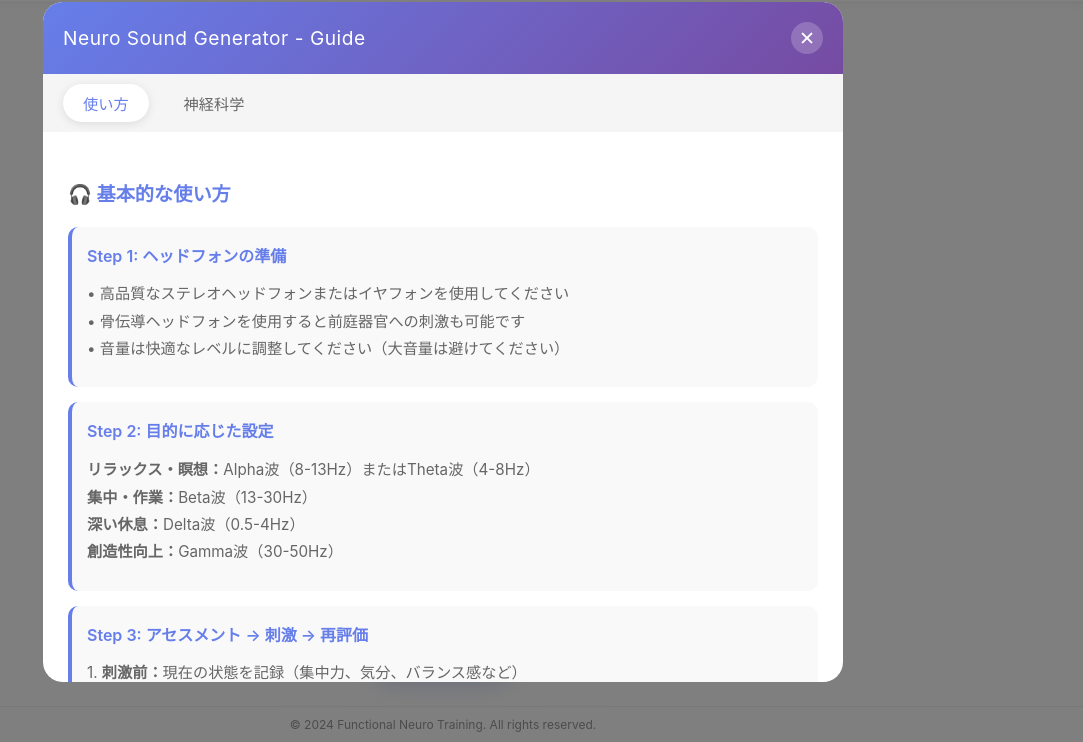
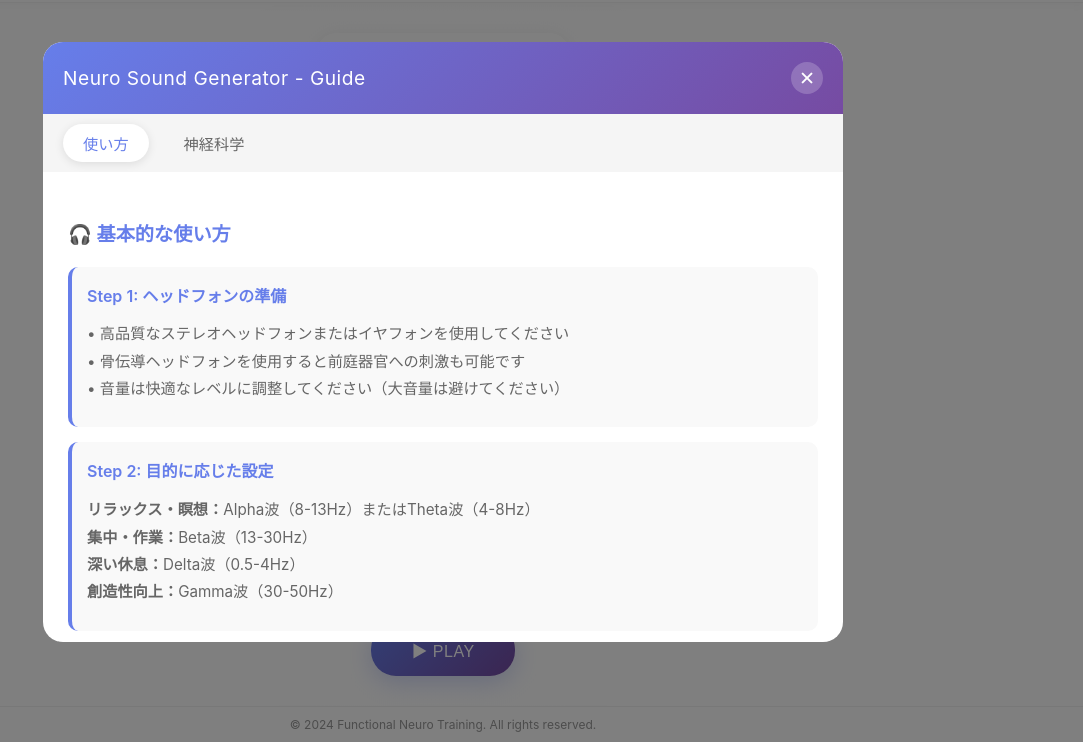
Before and after one commit to hokutomiyazaki-arch/tone-generator, a plain HTML site: page index.html in a window 1280 px wide. Both pictures are taken after a click on the button "ℹ️". Shown: the part 58-800 px from the top of the page, without its empty margins (197-1280 px from the left). Drawn offline with Linux system fonts and the light colour scheme.

Commit message:
Update index.html

```diff
--- a/index.html
+++ b/index.html
@@ -381,11 +381,12 @@
             width: 90%;
             max-width: 800px;
             height: 85%;
+            max-height: 600px;
             border-radius: 20px;
             display: flex;
             flex-direction: column;
+            overflow: hidden;
             position: relative;
-            overflow: hidden;
         }
 
         .info-header {
@@ -430,16 +431,31 @@
         .info-body {
             flex: 1;
             padding: 25px;
-            overflow-y: scroll;
+            overflow-y: auto;
+            overflow-x: hidden;
             -webkit-overflow-scrolling: touch;
+            overscroll-behavior: contain;
             line-height: 1.8;
             position: relative;
-            height: calc(100% - 120px);
+        }
+
+        .info-body::-webkit-scrollbar {
+            width: 4px;
+        }
+
+        .info-body::-webkit-scrollbar-track {
+            background: rgba(0, 0, 0, 0.05);
+        }
+
+        .info-body::-webkit-scrollbar-thumb {
+            background: rgba(0, 0, 0, 0.2);
+            border-radius: 2px;
         }
 
         .tab-content {
             position: relative;
-            padding-bottom: 30px;
+            padding-bottom: 50px;
+            touch-action: pan-y;
         }
 
         .info-body h3 {
```
